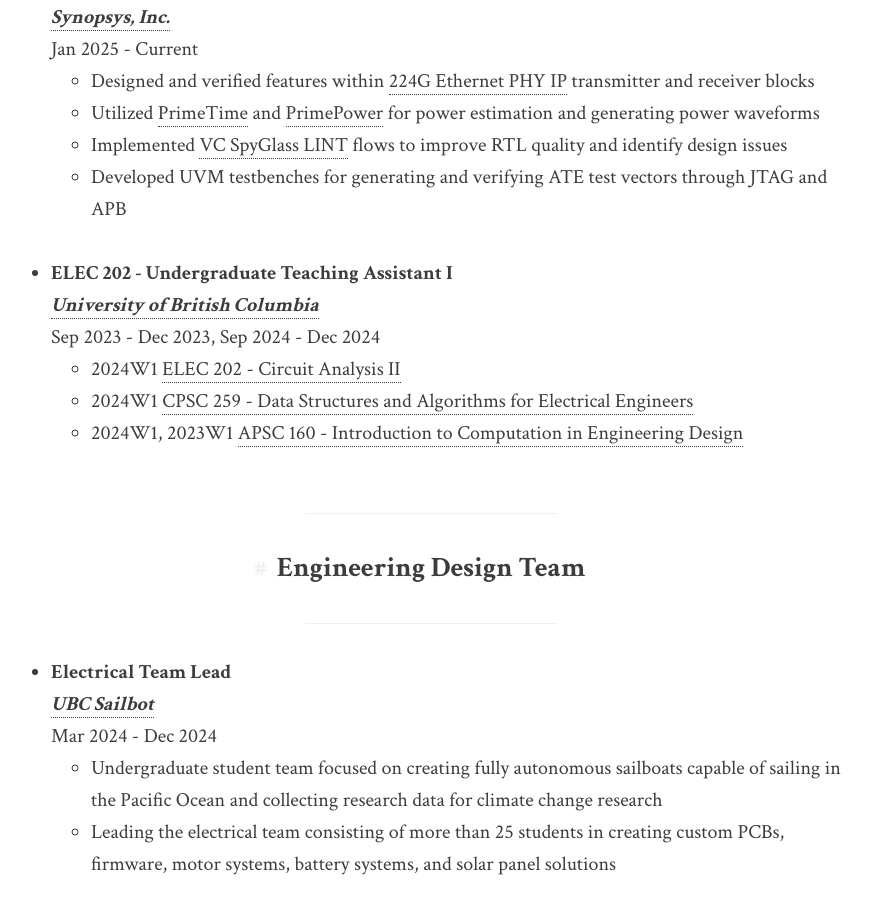
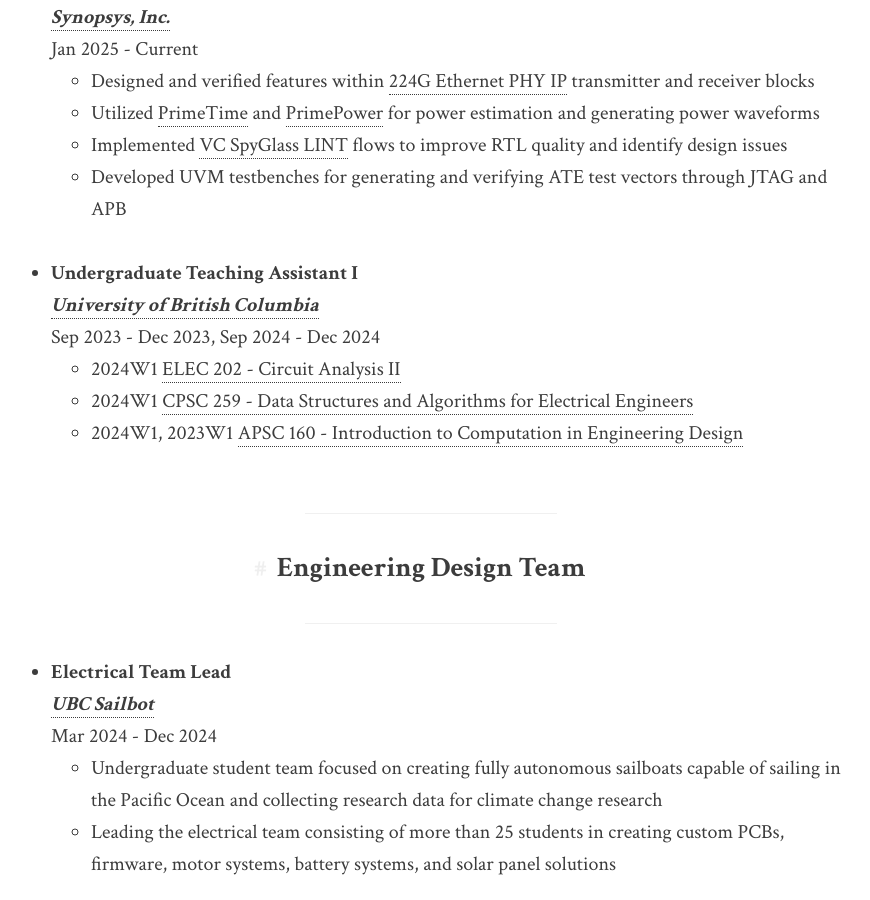
Before and after one commit to shihlings/website, a Jekyll site: the page built from resume/index.md, in a window 1280 px wide and 900 px high, scrolled down 856 px. Shown: the whole window, without its empty margins (209-1079 px from the left). Built offline with Jekyll 4.4.1, drawn with Linux system fonts in a browser that asks for light colours; some of the changed text lies outside the part shown.

Commit message:
update resume, increment version

```diff
--- a/_config.yml
+++ b/_config.yml
@@ -1,4 +1,4 @@
-version: 1.4.2
+version: 1.4.3
 title: Shih-Ling Shen
 email:  shihling@shihling.com
 description: > # this means to ignore newlines until "baseurl:"
--- a/resume/index.md
+++ b/resume/index.md
@@ -20,7 +20,7 @@ navbar_title: Resume
   - Implemented [VC SpyGlass LINT](https://www.synopsys.com/verification/static-and-formal-verification/vc-spyglass.html){:target="_blank"} flows to improve RTL quality and identify design issues
   - Developed UVM testbenches for generating and verifying ATE test vectors through JTAG and APB<br><br>
 
-- **ELEC 202 - Undergraduate Teaching Assistant I** <br>
+- **Undergraduate Teaching Assistant I** <br>
   [**_University of British Columbia_**](https://www.ubc.ca/){:target="_blank"} <br>
   Sep 2023 - Dec 2023, Sep 2024 - Dec 2024 <br>
   - 2024W1 [ELEC 202 - Circuit Analysis II](https://vancouver.calendar.ubc.ca/course-descriptions/courses/elecv-202){:target="_blank"}
```
